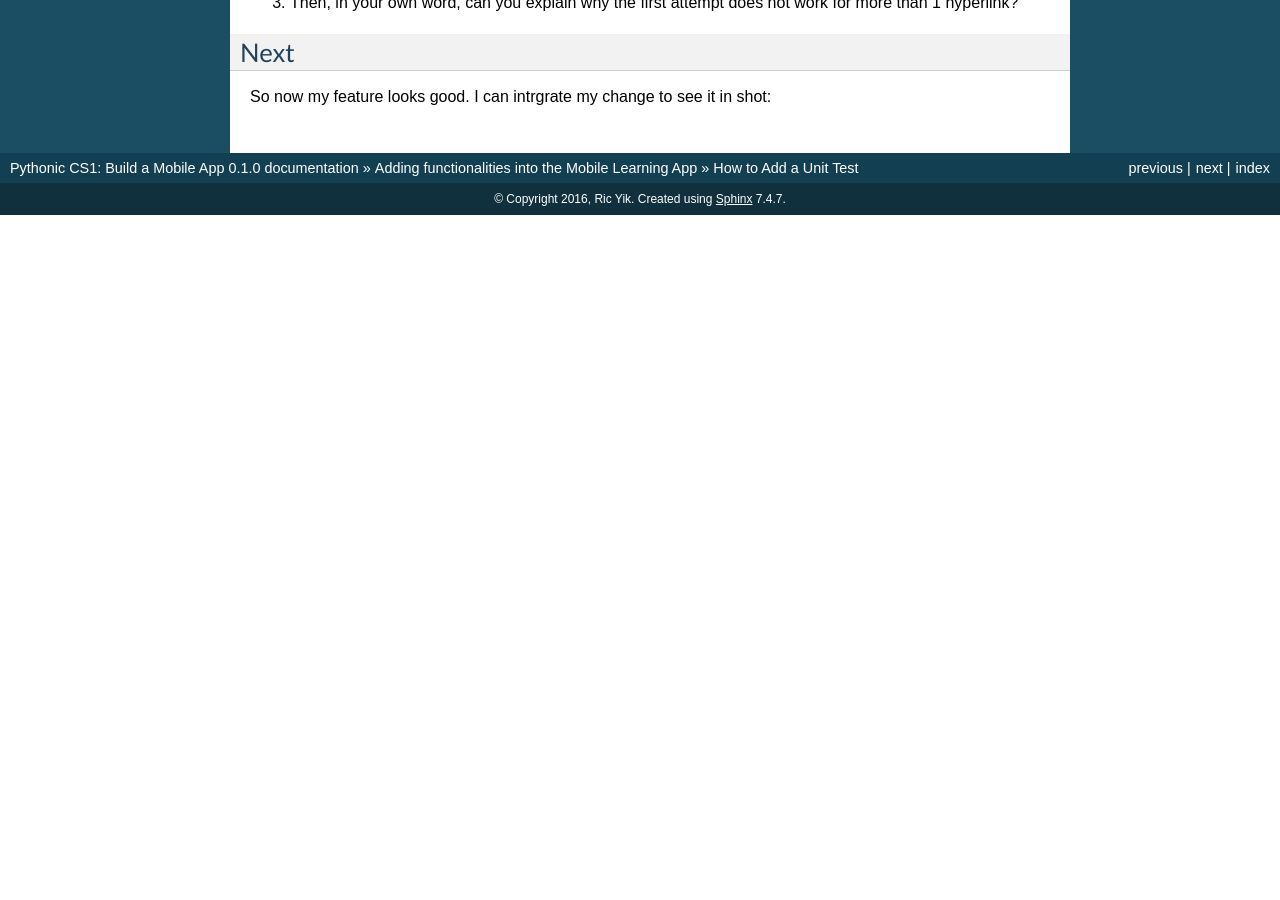
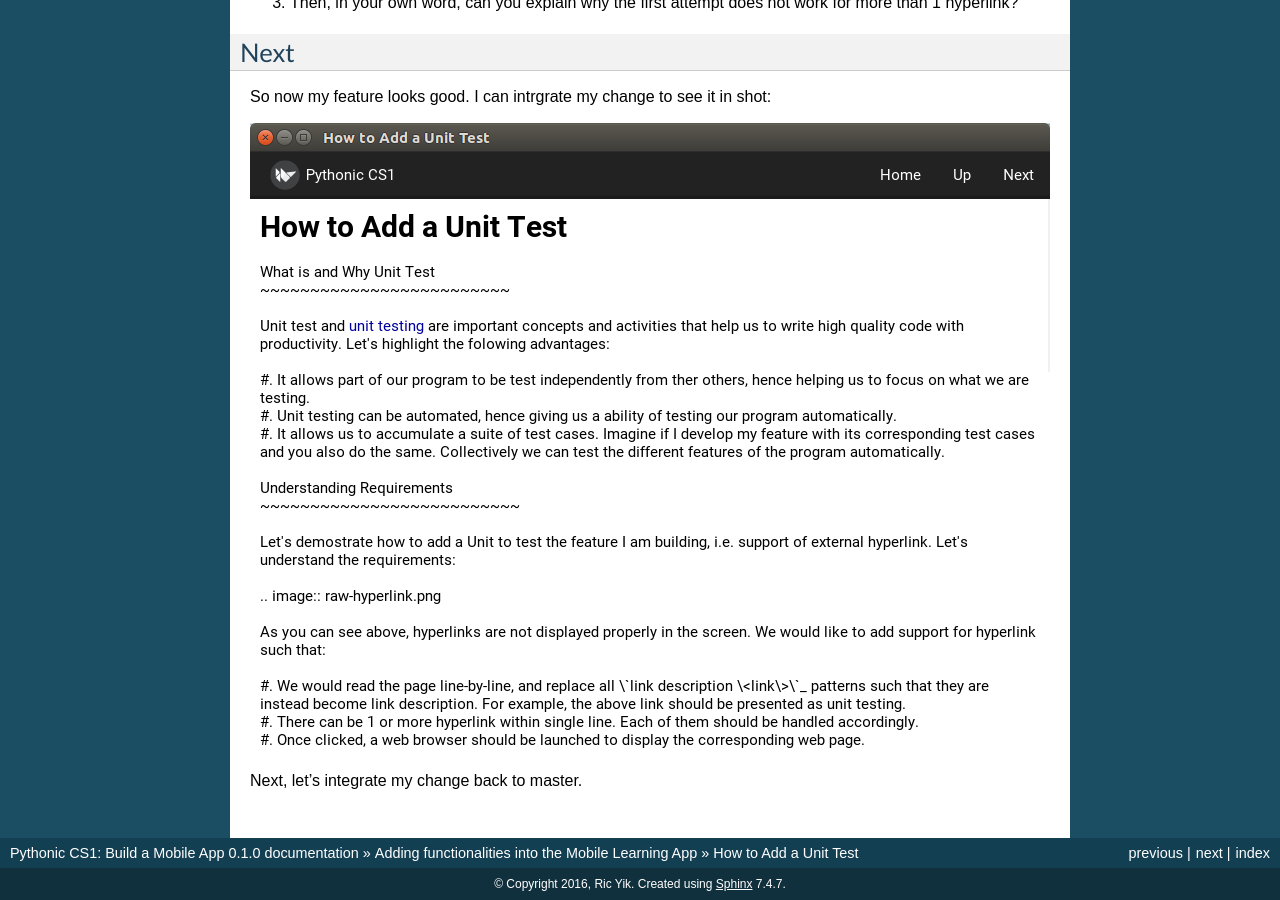
Before and after one commit to Aashritha27/mobileapp.course, a Sphinx documentation site: the page built from docs/how-to-add-a-unit-test.rst, in a window 1280 px wide and 900 px high, scrolled down 3134 px. Built offline with Sphinx 7.4.7, drawn with Linux system fonts in a browser that asks for light colours; before the commit the page ends 3349 px from its top, so only the background shows below that.

Commit message:
Hyperlink

```diff
--- a/docs/how-to-add-a-unit-test.rst
+++ b/docs/how-to-add-a-unit-test.rst
@@ -75,3 +75,7 @@ Next
 ~~~~
 
 So now my feature looks good. I can intrgrate my change to see it in shot:
+
+.. image:: hyperlink.png
+
+Next, let's integrate my change back to master.
```
